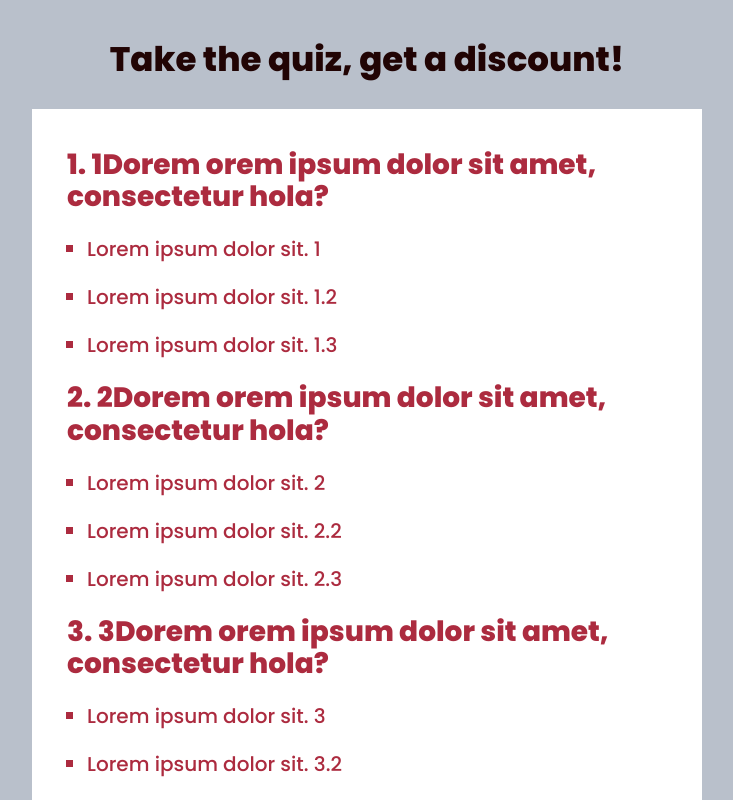
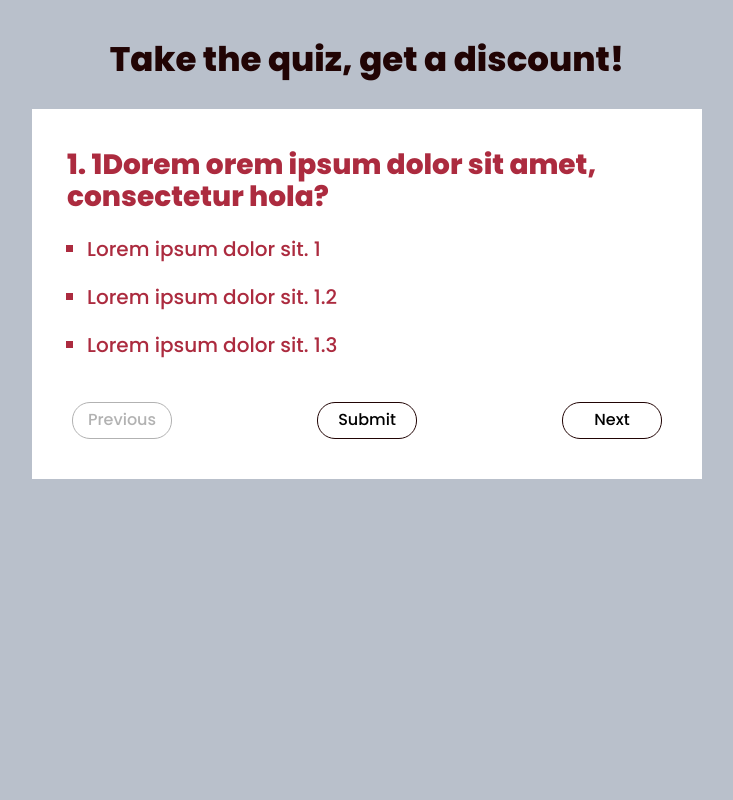
Before and after one commit to LVAndr/quiz-with-points, a Vue app: page / in a window 1280 px wide. Shown: the top 800 px of the page, without its empty margins (273-1006 px from the left). Built offline with nearby package versions, Linux system fonts and the light colour scheme.

Commit message:
add activeStep fn

```diff
--- a/src/App.vue
+++ b/src/App.vue
@@ -1,7 +1,8 @@
 <script setup>
-import {ref} from "vue";
+import {computed, ref} from "vue";
 
 const heroTitle = 'Take the quiz, get a discount!';
+
 const quizData = ref([
   {
     question: '1Dorem orem ipsum dolor sit amet, consectetur hola?',
@@ -54,7 +55,11 @@ const quizData = ref([
       },
     ]
   },
-])
+]);
+const activeIdx = ref(0);
+const activeStep = computed(()=>{
+  return quizData.value[activeIdx.value];
+})
 </script>
 
 <template>
@@ -62,12 +67,10 @@ const quizData = ref([
     <h1 class="title">{{heroTitle}}</h1>
     <div class="quizBox">
       <div v-if="quizData.length !== 0">
-        <template v-for="(item, i) in quizData">
-          <h2 class="question">{{i+1}}. {{item.question}}</h2>
-          <ul class="answerOptions" v-for="answer in item.answers">
-            <li class="answerOption">{{answer.answer}}</li>
+          <h2 class="question">{{activeIdx + 1}}. {{activeStep.question}}</h2>
+          <ul class="answerOptions" v-for="item in activeStep.answers">
+            <li class="answerOption">{{item.answer}}</li>
           </ul>
-        </template>
       </div>
       <div v-else class="quizEmpty"><strong>Quiz is empty ):</strong></div>
       <div class="buttons">
```
